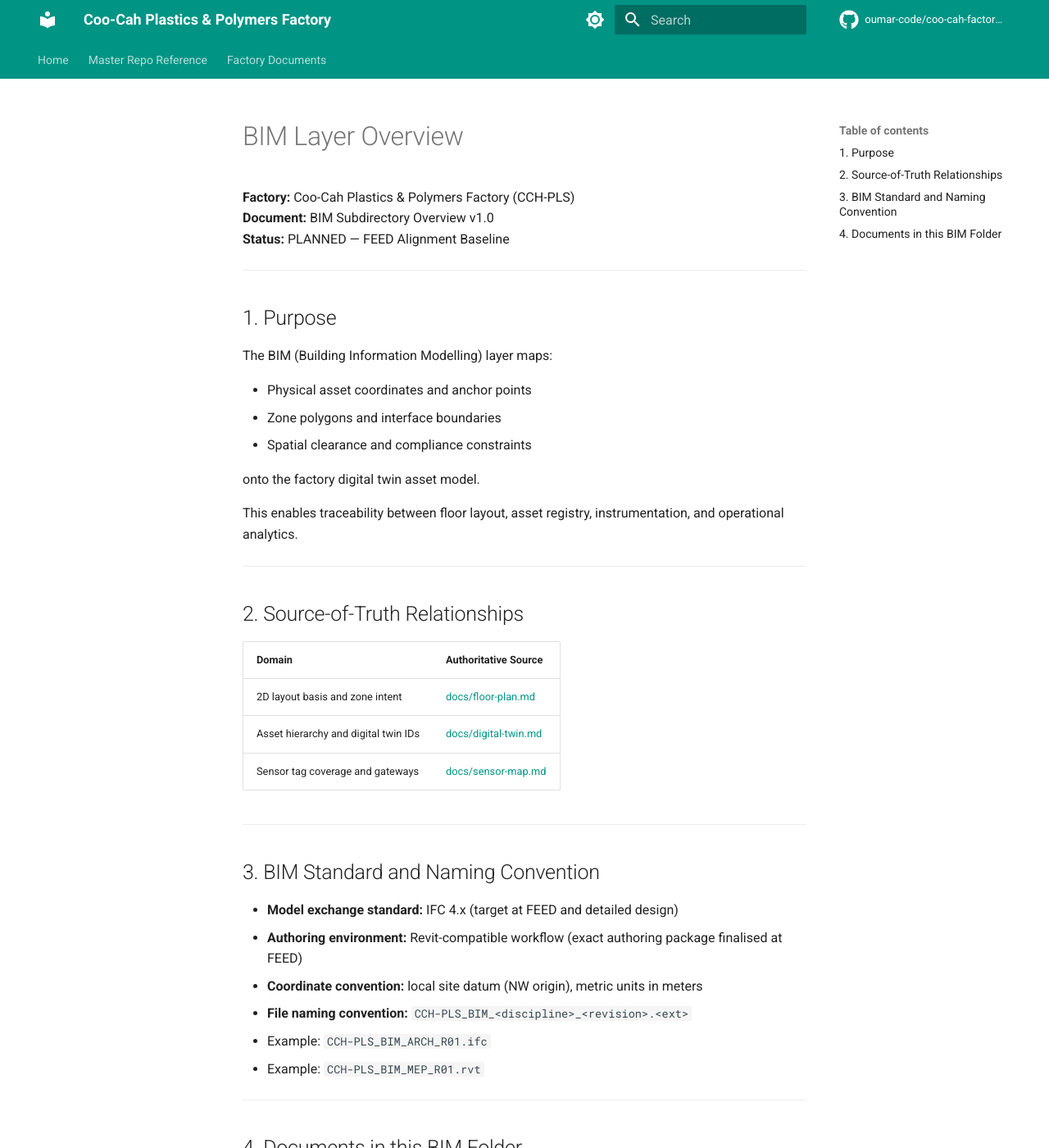
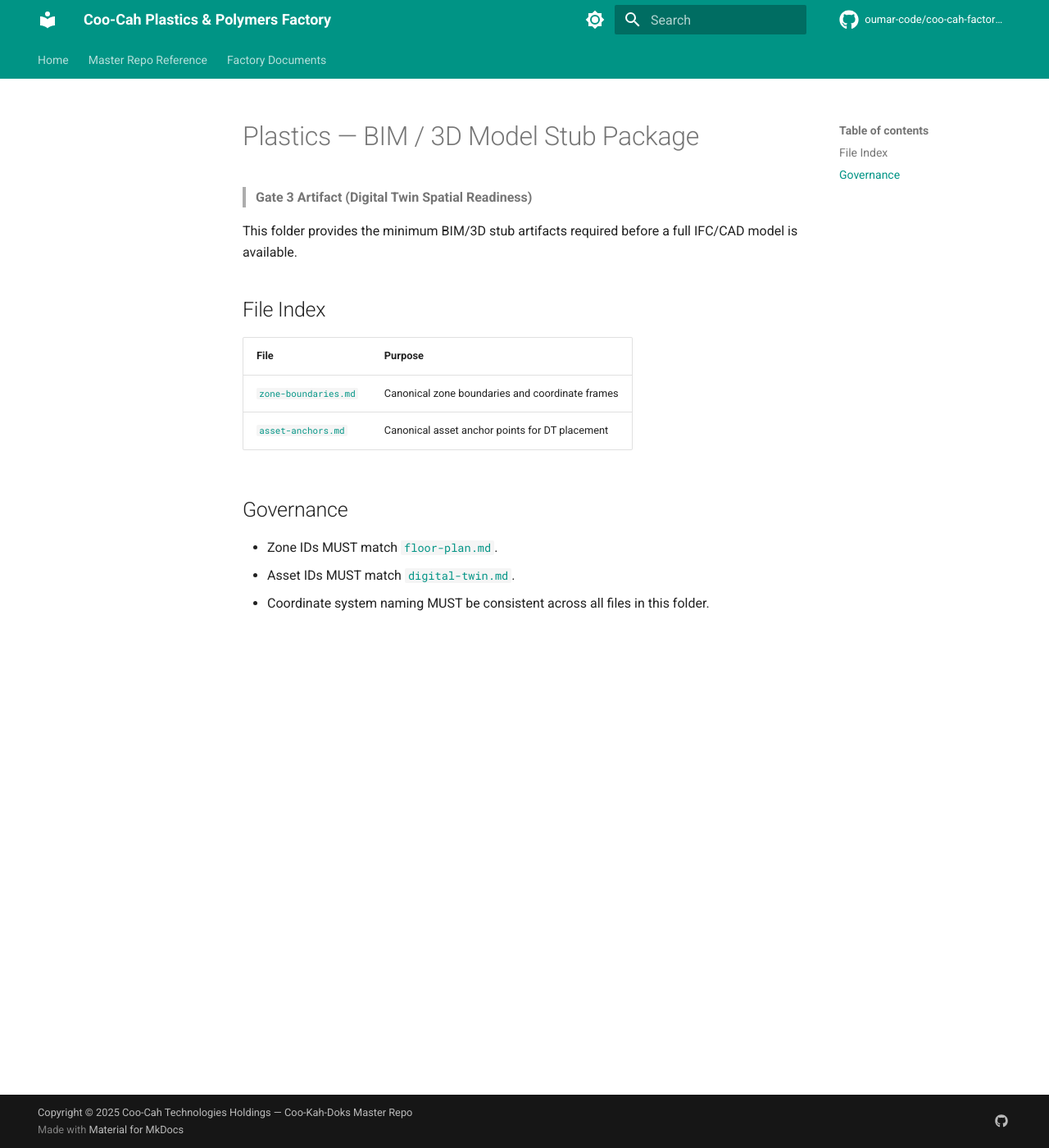
Before and after one commit to oumar-code/coo-cah-factory-chemicals-plastics, an MkDocs documentation site: the page built from docs/bim/README.md, in a window 1280 px wide and 1400 px high. Shown: the whole window at 82% size. Built offline with MkDocs 1.6.1 and Material for MkDocs 9.7.7, drawn with Linux system fonts in a browser that asks for light colours; comment, search, counter and statistics services are not loaded; some of the changed text lies outside the part shown.

Commit message:
blueprint-sync: update docs/bim/README.md (template v1.0 alignment)

```diff
--- a/docs/bim/README.md
+++ b/docs/bim/README.md
@@ -1,53 +1,18 @@
-# BIM Layer Overview
+# Plastics — BIM / 3D Model Stub Package
 
-**Factory:** Coo-Cah Plastics & Polymers Factory (CCH-PLS)
-**Document:** BIM Subdirectory Overview v1.0
-**Status:** PLANNED — FEED Alignment Baseline
+> **Gate 3 Artifact (Digital Twin Spatial Readiness)**
 
----
+This folder provides the minimum BIM/3D stub artifacts required before a full IFC/CAD model is available.
 
-## 1. Purpose
+## File Index
 
-The BIM (Building Information Modelling) layer maps:
+| File | Purpose |
+|------|---------|
+| [`zone-boundaries.md`](./zone-boundaries.md) | Canonical zone boundaries and coordinate frames |
+| [`asset-anchors.md`](./asset-anchors.md) | Canonical asset anchor points for DT placement |
 
-- Physical asset coordinates and anchor points
-- Zone polygons and interface boundaries
-- Spatial clearance and compliance constraints
+## Governance
 
-onto the factory digital twin asset model.
-
-This enables traceability between floor layout, asset registry, instrumentation, and operational analytics.
-
----
-
-## 2. Source-of-Truth Relationships
-
-| Domain | Authoritative Source |
-|--------|----------------------|
-| 2D layout basis and zone intent | [docs/floor-plan.md](../floor-plan.md) |
-| Asset hierarchy and digital twin IDs | [docs/digital-twin.md](../digital-twin.md) |
-| Sensor tag coverage and gateways | [docs/sensor-map.md](../sensor-map.md) |
-
----
-
-## 3. BIM Standard and Naming Convention
-
-- **Model exchange standard:** IFC 4.x (target at FEED and detailed design)
-- **Authoring environment:** Revit-compatible workflow (exact authoring package finalised at FEED)
-- **Coordinate convention:** local site datum (NW origin), metric units in meters
-- **File naming convention:** `CCH-PLS_BIM_<discipline>_<revision>.<ext>`
-  - Example: `CCH-PLS_BIM_ARCH_R01.ifc`
-  - Example: `CCH-PLS_BIM_MEP_R01.rvt`
-
----
-
-## 4. Documents in this BIM Folder
-
-| Document | Purpose |
-|----------|---------|
-| [asset-anchors.md](./asset-anchors.md) | Major-asset grid references and approximate X/Y anchor positions |
-| [zone-boundaries.md](./zone-boundaries.md) | Zone polygon extents, interface points, and spatial constraints |
-
----
-
-*BIM coordinates are preliminary planning anchors and must be refined and locked at FEED/detailed design stage.*
+- Zone IDs MUST match [`floor-plan.md`](../../floor-plan.md).
+- Asset IDs MUST match [`digital-twin.md`](../../digital-twin.md).
+- Coordinate system naming MUST be consistent across all files in this folder.
```
